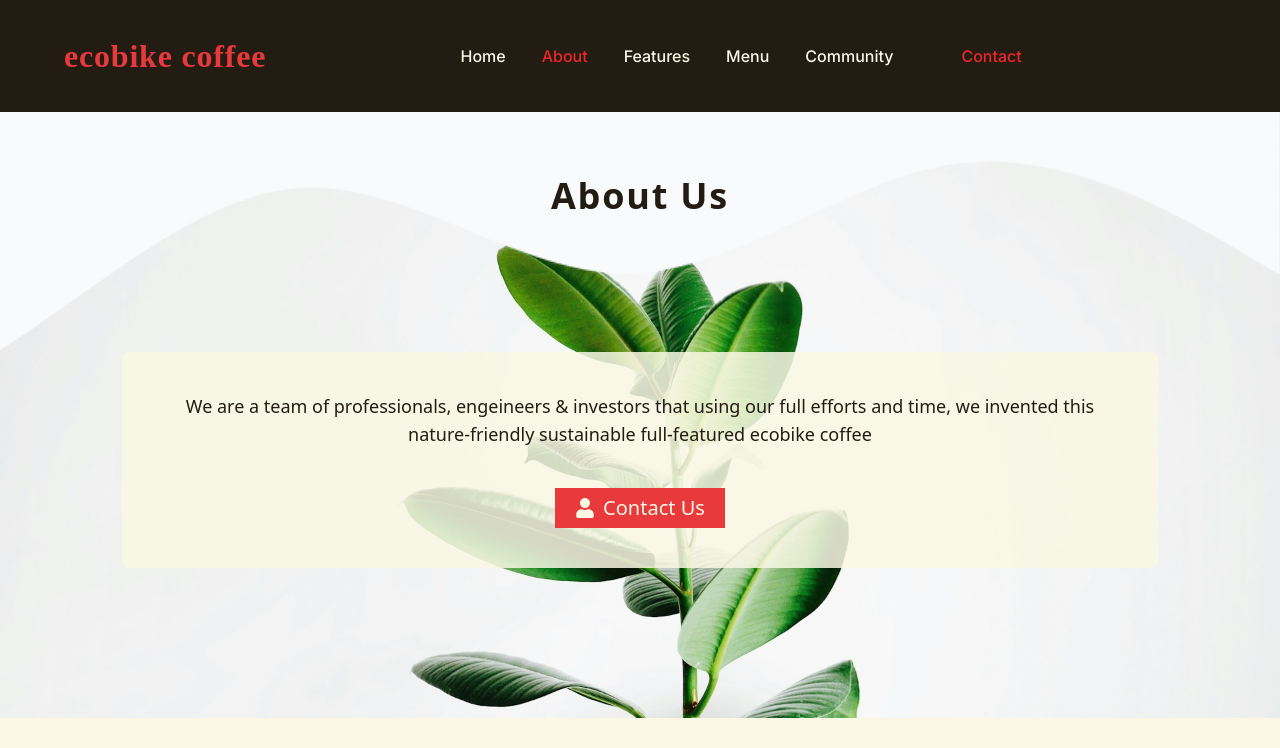
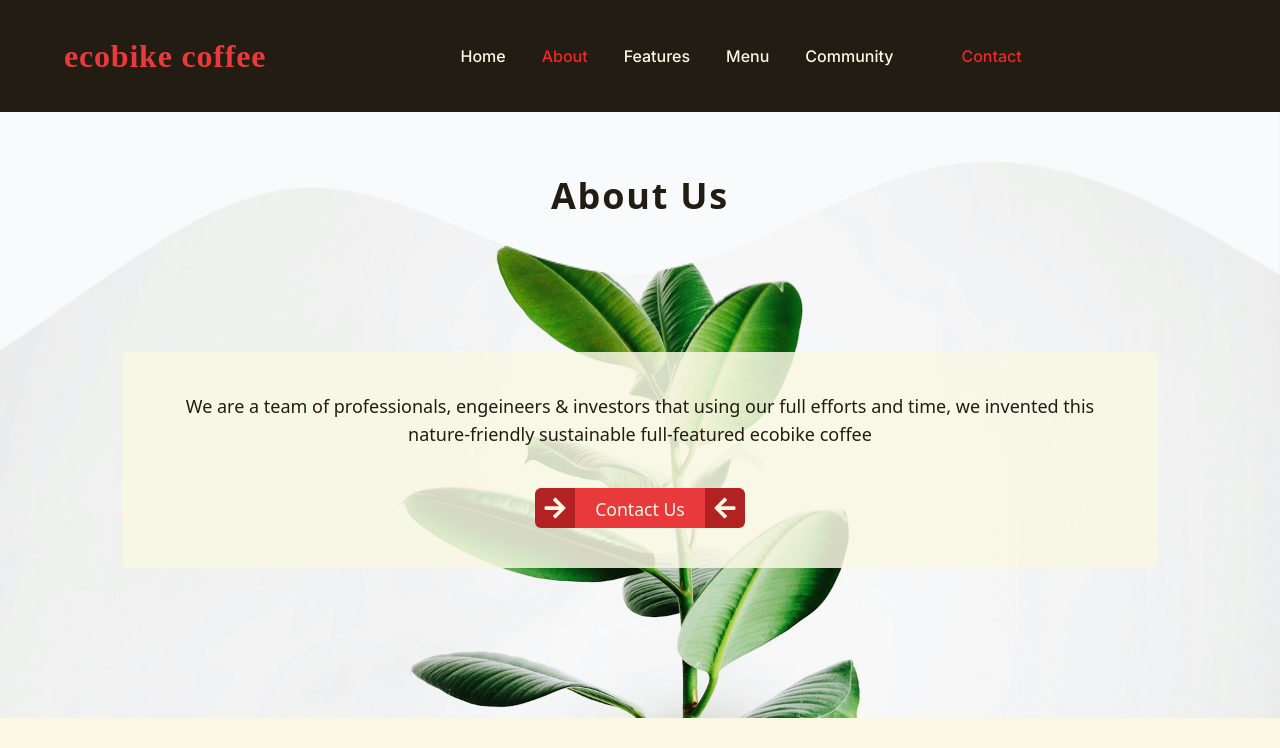
Before and after one commit to mgoproud/ecobike-web, a React (Vite) app: page /about in a window 1280 px wide. Shown: the top 748 px of the page. Built offline with nearby package versions, Linux system fonts and the light colour scheme; a web font is replaced by a local one.

Commit message:
2nd draft modifications

```diff
--- a/src/components/About/About.jsx
+++ b/src/components/About/About.jsx
@@ -1,6 +1,7 @@
 import { FaUser } from 'react-icons/fa'
 import aboutBg from '../../assets/images/about-bg-3.jpg'
 import vector from '../../assets/images/vector-wave.png'
+import PrimaryButton from '../Shared/PrimaryButton'
 
 const bgStyle = {
     backgroundImage: `url(${aboutBg})`,
@@ -32,12 +33,7 @@
                         We are a team of professionals, engeineers & investors that using our full efforts and time, we invented this nature-friendly sustainable full-featured ecobike coffee
                     </p>
                     <div className='pt-10 flex justify-center'>
-                        <button
-                            className='flex justify-center items-center gap-2 bg-brandRed text-xl h-[40px] text-brandLight px-5 py-2 hover:scale-105 duration-200'
-                        >
-                            <FaUser />
-                            Contact Us
-                        </button>
+                        <PrimaryButton btnClasses='bg-brandRed hover:bg-brandDarkRed' arrowsClasses='bg-brandDarkRed' value='Contact Us' />
                     </div>
                 </div>
             </div>
--- a/src/components/Contact/Contact.jsx
+++ b/src/components/Contact/Contact.jsx
@@ -94,7 +94,7 @@
                             </NavLink>
                             <h2 className='text-2xl font-semibold text-brandBlack mb-3'>Contact Us</h2>
                         </div>
-                        <div className='w-[40%] md:w-[30%]'>
+                        <div className='w-[50%] md:w-[30%]'>
                             <img src={ecobikeImg} alt='ecobike image' className='rounded-md'/>
                         </div>
                     </div>
--- a/src/components/Home/Hero.jsx
+++ b/src/components/Home/Hero.jsx
@@ -32,7 +32,7 @@
                             // data-aos='fade-up'
                             // data-aos-delay='500'
                         >
-                            <PrimaryButton btnClasses='bg-brandGreen' arrowsClasses='bg-brandDarkGreen' value='Discover More' />
+                            <PrimaryButton btnClasses='bg-brandGreen hover:bg-brandDarkGreen' arrowsClasses='bg-brandDarkGreen' value='Discover More' />
                         </div>
 
                     </div>
```
